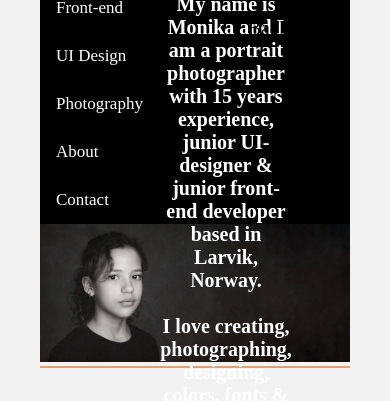
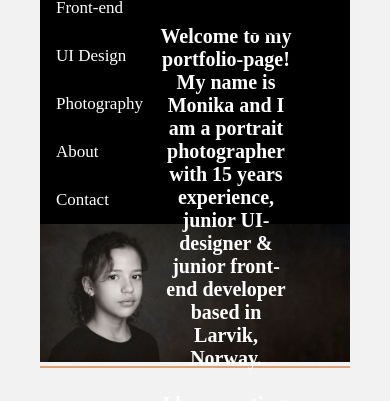
Before and after one commit to Mokki78/myporto, a website: page index.html in a window 390 px wide. Shown: the part 104-505 px from the top of the page. Drawn offline with Linux system fonts and the light colour scheme; a web font is replaced by a local one.

Commit message:
added some media

```diff
--- a/css/style.css
+++ b/css/style.css
@@ -244,8 +244,8 @@ img {
 
 #intro-text {
   position: absolute;
-  transform: translate(-50%, -50%);
   left: 60%;
+  top: 100px;
   transform: translate(-50%, -50%);
   margin-top: 200px;
 }
@@ -305,7 +305,7 @@ img {
   position: relative;
   height: 40rem;
   max-width: 800px;
-  box-shadow: none;
+
   background: none;
 }
 
@@ -512,24 +512,15 @@ img {
 }
 
 @media(max-width: 768px) {
-  #intro-text{
-    padding: 12px;
-    margin-top: 80px;
-
-  }
-}
-
-@media(max-width: 768px) {
   h1{
     padding: 12px;
     margin-top: 60px;
     font-size: 20px;
-
   }
 }
 
 @media(min-width: 768px) {
-  .mobile-nav{
+  .mobile-nav {
     display: none;
   }
 }
```
